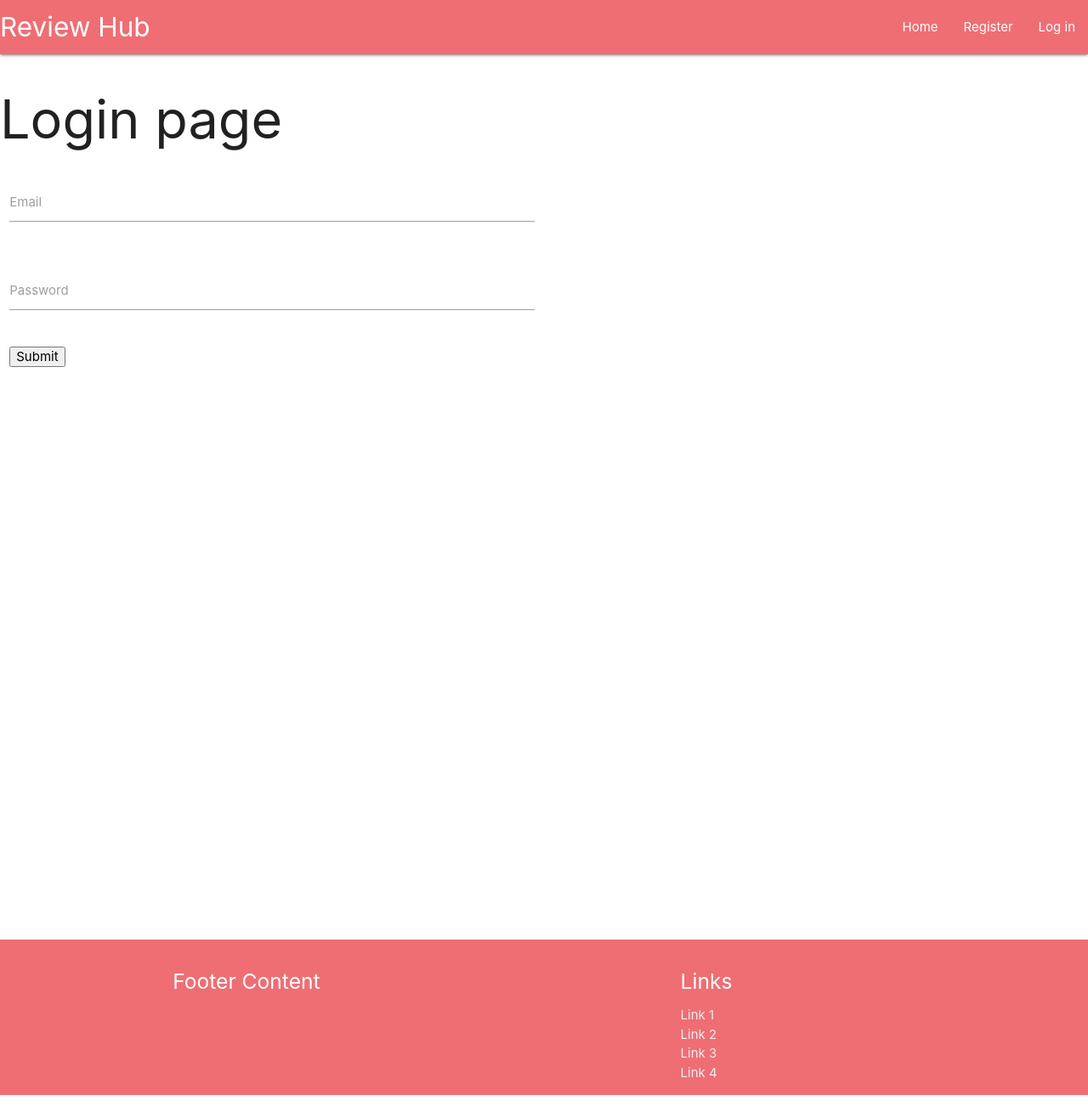
After one commit to BegumDev/ReviewHubMS3, a Flask app: page /login in a window 1280 px wide. The commit adds this page. Shown: the whole page at 85% size. Run offline with Flask 2, Linux system fonts and the light colour scheme; some libraries are stand-ins or nearby versions.

Commit message:
Add a login page and its function code to enable users to get back into their account.

```diff
--- a/reviewhub/routes.py
+++ b/reviewhub/routes.py
@@ -1,4 +1,5 @@
 from flask import render_template, request, redirect, url_for, session
+from werkzeug.security import generate_password_hash, check_password_hash
 from reviewhub import app, db
 from reviewhub.models import User
 
@@ -23,7 +24,7 @@ def register():
             first_name = request.form.get('first_name'),
             last_name = request.form.get('last_name'),
             email = request.form.get('email'),
-            password = request.form.get('password'),
+            password = generate_password_hash(request.form.get('password')),
         )
         db.session.add(user)
         db.session.commit()
@@ -45,4 +46,27 @@ def my_account(username):
 @app.route("/logout")
 def logout():
     session.pop("user")
-    return redirect(url_for('register'))
+    return redirect(url_for('login'))
+
+
+# Log in to my account
+@app.route("/login", methods=["GET", "POST"])
+def login():
+    # check of the user exists
+    if request.method == "POST":
+        existing_user = User.query.filter(User.email == request.form.get("email")).all()
+        if existing_user:
+            print("existing user found")
+            # if they do, check the password
+            if check_password_hash(
+                existing_user[0].password, request.form.get("password")
+                ):
+                print("password found")
+                session["user"] = request.form.get('email')
+                return redirect(url_for("my_account", username=session["user"]))
+            else:
+                print("password not found")
+                return redirect(url_for('login'))
+        else:
+            return redirect(url_for('login'))
+    return(render_template('login.html'))
--- a/reviewhub/templates/base.html
+++ b/reviewhub/templates/base.html
@@ -21,7 +21,8 @@
             <ul id="nav-mobile" class="right hide-on-med-and-down">
                 <li><a href="{{ url_for('home') }}">Home</a></li>
                 <li><a href="{{ url_for('register') }}">Register</a></li>
-                <li><a href="{{ url_for('my_account', username=session['user']) }}">My Account</a></li>
+                <!-- <li><a href="{{ url_for('my_account', username=session['user']) }}">My Account</a></li> -->
+                <li><a href="{{ url_for('login')}}">Log in</a></li>
             </ul>
         </div>
     </nav>
--- /dev/null
+++ b/reviewhub/templates/login.html
@@ -0,0 +1,24 @@
+{% extends "base.html" %}
+{% block content %}
+
+<h1>Login page</h1>
+
+<div class="row">
+    <form class="col m12" action="{{ url_for('login') }}" method="POST">
+        <div class="row">
+            <div class="input-field col s6">
+                <input id="email" name="email" type="email" class="validate" required>
+                <label for="email">Email</label>
+            </div>
+        </div>
+        <div class="row">
+            <div class="input-field col s6">
+                <input id="password" name="password" type="password" class="validate" required>
+                <label for="password">Password</label>
+            </div>
+        </div>
+        <button>Submit</button>
+    </form>
+</div>
+
+{% endblock %}
```
Also changed, not shown: reviewhub/templates/myaccount.html (+5 -8 lines).
